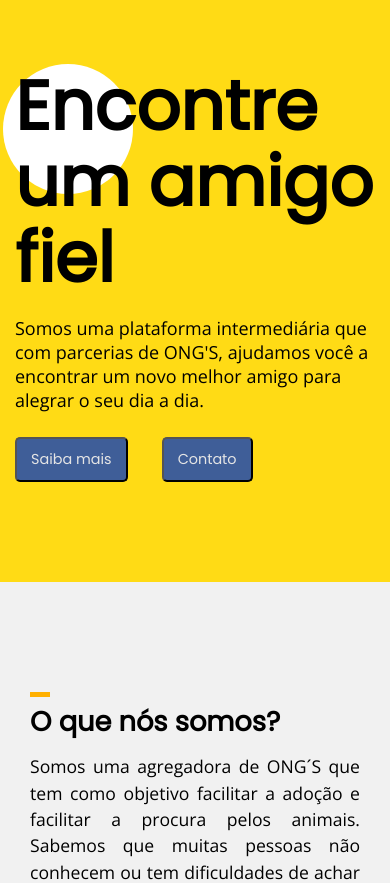
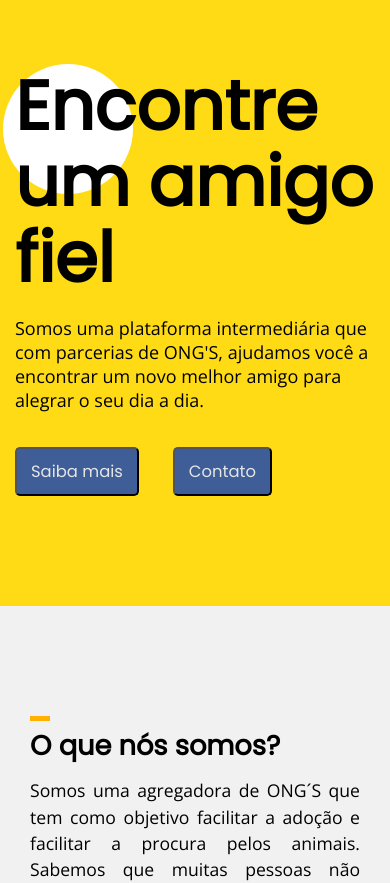
Before and after one commit to DevJR10/lovelydogs.github.io, a PHP site: page / in a window 390 px wide. Shown: the part 74-957 px from the top of the page. Run offline with PHP 8.4, Linux system fonts and the light colour scheme.

Commit message:
jjdjdjdj

```diff
--- a/css/home.css
+++ b/css/home.css
@@ -44,7 +44,7 @@
 }
 
 .amiguinho button{
-   margin-top:25px;
+   margin-top:30px;
    background-color:#3F5E98;
    padding: 12px 25px;
    margin-right: 30px;
@@ -123,7 +123,7 @@
       justify-self: flex-end;
    }
    .amiguinho h1{
-      font-size: 3rem;
+      font-size: 3.4rem;
    }
    .amiguinho h1::before{
       width: 150px;
@@ -172,7 +172,7 @@
    }
    .amiguinho{
       padding-top: 60px;
-      padding-bottom: 100px;
+      padding-bottom: 150px;
    }
    .home-layout img{
       display: none;
@@ -186,6 +186,9 @@
       height: 160px;
       left: -10px;
       top: -20px;
+   }
+   .amiguinho p{
+      max-width: 630px;
    }
    #mulher-dog{
       display: none;
@@ -203,7 +206,7 @@
 @media (max-width:450px){
    .amiguinho{
       padding-top: 40px;
-      padding-bottom: 120px;
+      padding-bottom: 130px;
    }
    .amiguinho h1{
       width: auto;
@@ -227,12 +230,15 @@
       width: auto;
       font-size: 1.125rem;
    }
+   .amiguinho button{
+      margin-top:35px;
+   }
    .menu-mobile{
       font-size: 1rem;
    }
    .botoes-amiguinho button{
       align-items: flex-start;
-      font-size: 0.9rem;
+      font-size: 1.025rem;
       padding: 10px 14px;
    }
 }
```
